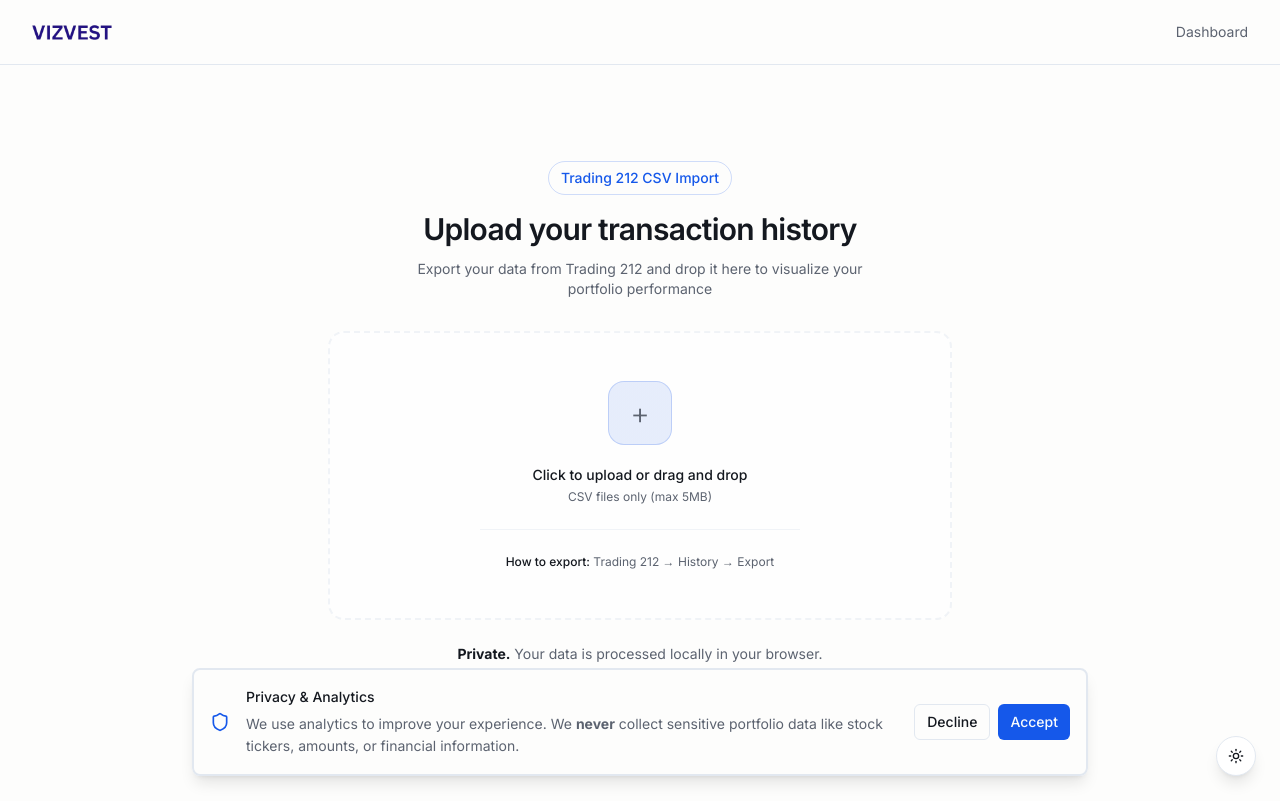
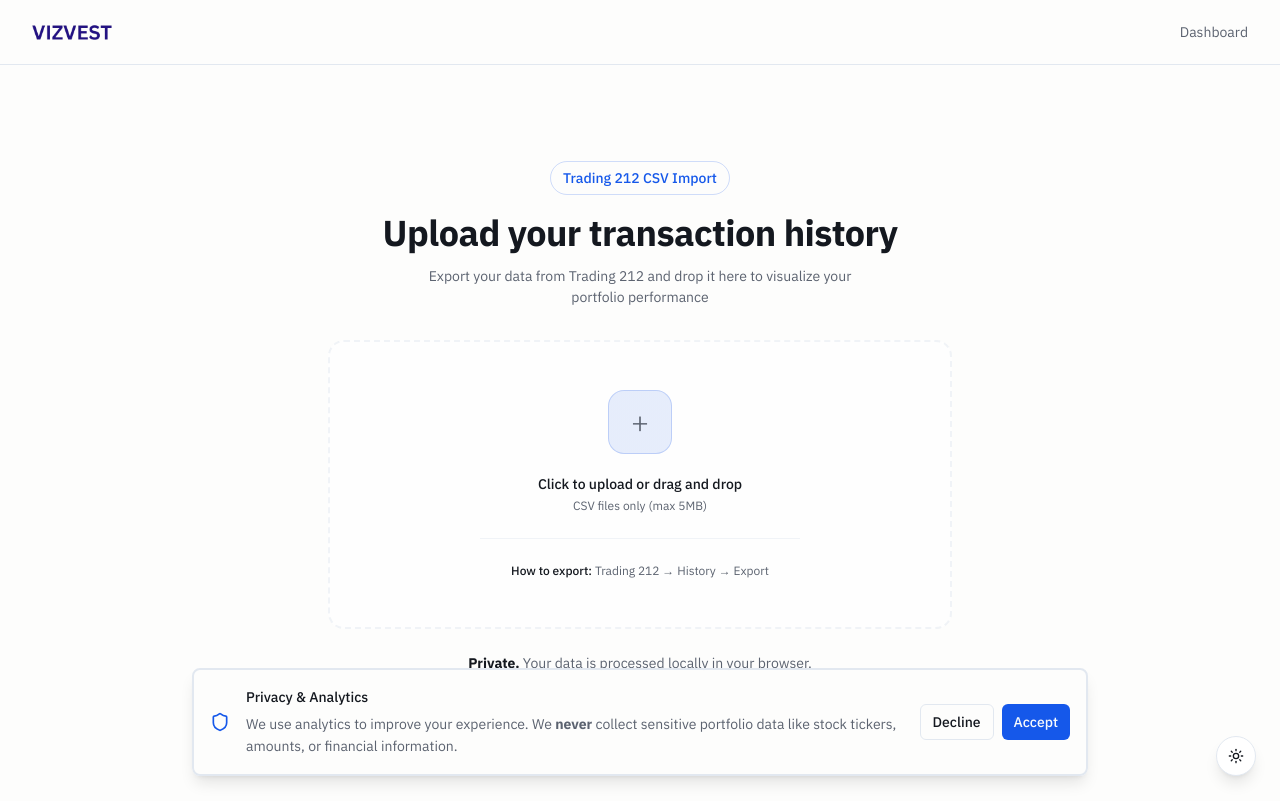
Before and after one commit to dhruvtrip/vizvest-app, a Next.js app: page /dashboard in a window 1280 px wide. Built offline with nearby package versions, Linux system fonts and the light colour scheme.

Commit message:
feat: enhance typography system for financial dashboard with new font styles and sizes

```diff
--- a/app/globals.css
+++ b/app/globals.css
@@ -165,18 +165,222 @@
   background: hsl(var(--muted-foreground) / 0.3);
 }
 
-/* Editorial typography utilities */
+/* ==========================================================================
+   Typography System - Financial Dashboard
+   ========================================================================== */
+
+/* Base typography improvements */
+body {
+  font-feature-settings: "kern" 1, "liga" 1, "calt" 1;
+  -webkit-font-smoothing: antialiased;
+  -moz-osx-font-smoothing: grayscale;
+  text-rendering: optimizeLegibility;
+}
+
+/* --------------------------------------------------------------------------
+   Metric & Data Display
+   -------------------------------------------------------------------------- */
+
 .metric-value {
   font-size: 1.875rem;
-  line-height: 2.25rem;
+  line-height: 1.2;
   font-weight: 700;
   letter-spacing: -0.025em;
+  font-variant-numeric: tabular-nums;
+  font-feature-settings: "tnum" 1, "kern" 1;
+}
+
+.metric-value-lg {
+  font-size: 2.5rem;
+  line-height: 1.1;
+  font-weight: 700;
+  letter-spacing: -0.03em;
+  font-variant-numeric: tabular-nums;
+  font-feature-settings: "tnum" 1, "kern" 1;
 }
 
 .metric-label {
-  font-size: 0.875rem;
-  line-height: 1.25rem;
+  font-size: 0.75rem;
+  line-height: 1.4;
   text-transform: uppercase;
   letter-spacing: 0.05em;
   font-weight: 500;
 }
+
+/* --------------------------------------------------------------------------
+   Tabular & Numeric Figures
+   -------------------------------------------------------------------------- */
+
+.font-tabular {
+  font-variant-numeric: tabular-nums;
+  font-feature-settings: "tnum" 1;
+}
+
+.font-oldstyle {
+  font-variant-numeric: oldstyle-nums;
+  font-feature-settings: "onum" 1;
+}
+
+.font-slashed-zero {
+  font-feature-settings: "zero" 1;
+}
+
+.font-numeric {
+  font-family: var(--font-mono), 'IBM Plex Mono', monospace;
+  font-variant-numeric: tabular-nums;
+  font-feature-settings: "tnum" 1, "zero" 1;
+}
+
+/* --------------------------------------------------------------------------
+   Financial Data Utilities
+   -------------------------------------------------------------------------- */
+
+.ticker {
+  font-weight: 600;
+  letter-spacing: 0.02em;
+  text-transform: uppercase;
+  font-feature-settings: "kern" 1;
+}
+
+.currency {
+  font-variant-numeric: tabular-nums;
+  font-feature-settings: "tnum" 1;
+}
+
+.percentage {
+  font-variant-numeric: tabular-nums;
+  font-feature-settings: "tnum" 1;
+}
+
+.change-positive {
+  color: hsl(var(--success));
+  font-variant-numeric: tabular-nums;
+  font-feature-settings: "tnum" 1;
+}
+
+.change-negative {
+  color: hsl(var(--destructive));
+  font-variant-numeric: tabular-nums;
+  font-feature-settings: "tnum" 1;
+}
+
+.change-neutral {
+  color: hsl(var(--muted-foreground));
+  font-variant-numeric: tabular-nums;
+  font-feature-settings: "tnum" 1;
+}
+
+/* --------------------------------------------------------------------------
+   Heading Utilities
+   -------------------------------------------------------------------------- */
+
+.heading-display {
+  font-size: 3rem;
+  line-height: 1.1;
+  font-weight: 700;
+  letter-spacing: -0.02em;
+}
+
+.heading-1 {
+  font-size: 2.25rem;
+  line-height: 1.2;
+  font-weight: 700;
+  letter-spacing: -0.015em;
+}
+
+.heading-2 {
+  font-size: 1.5rem;
+  line-height: 1.3;
+  font-weight: 600;
+  letter-spacing: -0.01em;
+}
+
+.heading-3 {
+  font-size: 1.25rem;
+  line-height: 1.4;
+  font-weight: 600;
+  letter-spacing: -0.005em;
+}
+
+/* --------------------------------------------------------------------------
+   Label & Caption Utilities
+   -------------------------------------------------------------------------- */
+
+.label-uppercase {
+  font-size: 0.75rem;
+  line-height: 1.4;
+  text-transform: uppercase;
+  letter-spacing: 0.05em;
+  font-weight: 500;
+}
+
+.label-uppercase-sm {
+  font-size: 0.6875rem;
+  line-height: 1.4;
+  text-transform: uppercase;
+  letter-spacing: 0.06em;
+  font-weight: 500;
+}
+
+.caption {
+  font-size: 0.75rem;
+  line-height: 1.5;
+  font-weight: 400;
+  color: hsl(var(--muted-foreground));
+}
+
+/* --------------------------------------------------------------------------
+   Data Table Typography
+   -------------------------------------------------------------------------- */
+
+.table-header {
+  font-size: 0.75rem;
+  line-height: 1.4;
+  text-transform: uppercase;
+  letter-spacing: 0.04em;
+  font-weight: 600;
+  color: hsl(var(--muted-foreground));
+}
+
+.table-cell {
+  font-size: 0.875rem;
+  line-height: 1.5;
+  font-variant-numeric: tabular-nums;
+  font-feature-settings: "tnum" 1;
+}
+
+.table-cell-mono {
+  font-family: var(--font-mono), 'IBM Plex Mono', monospace;
+  font-size: 0.8125rem;
+  line-height: 1.5;
+  font-variant-numeric: tabular-nums;
+  font-feature-settings: "tnum" 1, "zero" 1;
+}
+
+/* --------------------------------------------------------------------------
+   Chart & Visualization Typography
+   -------------------------------------------------------------------------- */
+
+.chart-label {
+  font-size: 0.6875rem;
+  line-height: 1.3;
+  font-weight: 500;
+  letter-spacing: 0.02em;
+  fill: hsl(var(--muted-foreground));
+}
+
+.chart-value {
+  font-size: 0.75rem;
+  line-height: 1.3;
+  font-weight: 600;
+  font-variant-numeric: tabular-nums;
+  font-feature-settings: "tnum" 1;
+}
+
+.chart-axis {
+  font-family: var(--font-mono), 'IBM Plex Mono', monospace;
+  font-size: 0.625rem;
+  line-height: 1.2;
+  font-variant-numeric: tabular-nums;
+  font-feature-settings: "tnum" 1;
+}
--- a/app/layout.tsx
+++ b/app/layout.tsx
@@ -1,5 +1,5 @@
 import type { Metadata } from 'next'
-import { Inter } from 'next/font/google'
+import { IBM_Plex_Sans, IBM_Plex_Mono } from 'next/font/google'
 import './globals.css'
 import { ThemeProvider } from '@/components/theme-provider'
 import { ThemeToggle } from '@/components/theme-toggle'
@@ -8,7 +8,19 @@
 import { SpeedInsights } from '@vercel/speed-insights/next'
 import { Analytics } from '@vercel/analytics/next'
 
-const inter = Inter({ subsets: ['latin'] })
+const ibmPlexSans = IBM_Plex_Sans({
+  subsets: ['latin'],
+  weight: ['300', '400', '500', '600', '700'],
+  variable: '--font-sans',
+  display: 'swap',
+})
+
+const ibmPlexMono = IBM_Plex_Mono({
+  subsets: ['latin'],
+  weight: ['400', '500', '600'],
+  variable: '--font-mono',
+  display: 'swap',
+})
 
 export const metadata: Metadata = {
   title: 'Vizvest - Portfolio Analysis',
@@ -22,7 +34,7 @@
 }) {
   return (
     <html lang="en" suppressHydrationWarning>
-      <body className={inter.className}>
+      <body className={`${ibmPlexSans.variable} ${ibmPlexMono.variable} font-sans`}>
         <PostHogProvider>
           <ThemeProvider
             attribute="class"
--- a/components/features/csv-upload.tsx
+++ b/components/features/csv-upload.tsx
@@ -194,10 +194,10 @@
           <div className="inline-flex items-center gap-2 px-3 py-1.5 rounded-full bg-primary/12 border border-primary/20 text-sm font-medium text-primary mb-4">
             Trading 212 CSV Import
           </div>
-          <h2 className="text-2xl sm:text-3xl font-semibold tracking-tight mb-3">
+          <h2 className="text-h1 mb-3">
             Upload your transaction history
           </h2>
-          <p className="text-sm text-muted-foreground max-w-md mx-auto">
+          <p className="text-body-sm text-muted-foreground max-w-md mx-auto">
             Export your data from Trading 212 and drop it here to visualize your portfolio performance
           </p>
         </motion.div>
--- a/components/features/dividends-dashboard.tsx
+++ b/components/features/dividends-dashboard.tsx
@@ -502,16 +502,16 @@
     >
       <Card className={cn('relative overflow-hidden transition-all duration-300 border-border/50 hover:border-border hover:shadow-lg hover:shadow-primary/5 h-full flex flex-col', borderColor && `border-l-[3px] ${borderColor}`, className)}>
         <CardContent className="p-5 flex flex-col h-full">
-          <p className="text-sm font-medium uppercase tracking-wider text-muted-foreground flex-shrink-0">{label}</p>
-          <p className={cn('text-2xl font-bold tracking-tight text-foreground mt-1 flex-shrink-0', valueClassName)}>
+          <p className="metric-label text-muted-foreground flex-shrink-0">{label}</p>
+          <p className={cn('metric-value text-foreground mt-1 flex-shrink-0', valueClassName)}>
             {rawValue !== undefined && currency ? (
               <AnimatedCurrency amount={rawValue} currency={currency} formatFn={formatCurrency} />
             ) : value}
           </p>
           {subValue ? (
-            <p className="text-sm text-muted-foreground mt-1 flex-shrink-0">{subValue}</p>
+            <p className="text-body-sm text-muted-foreground mt-1 flex-shrink-0">{subValue}</p>
           ) : (
-            <div className="text-sm text-muted-foreground mt-1 flex-shrink-0 h-[20px]">&nbsp;</div>
+            <div className="text-body-sm text-muted-foreground mt-1 flex-shrink-0 h-[20px]">&nbsp;</div>
           )}
         </CardContent>
       </Card>
@@ -689,8 +689,8 @@
     <div className={cn('container mx-auto px-6 py-6 space-y-8', className)}>
       {/* Header */}
       <div>
-        <h1 className="text-2xl font-bold text-foreground">Dividend Income Dashboard</h1>
-        <p className="text-sm text-muted-foreground mt-1">
+        <h1 className="text-h2 text-foreground">Dividend Income Dashboard</h1>
+        <p className="text-body-sm text-muted-foreground mt-1">
           Comprehensive view of all dividend income across your portfolio
         </p>
       </div>
--- a/components/features/portfolio-metrics.tsx
+++ b/components/features/portfolio-metrics.tsx
@@ -174,15 +174,15 @@
         `border-l-[3px] ${metric.borderColor}`
       )}>
         <CardContent className="relative z-10 p-5">
-          <p className="text-sm font-medium uppercase tracking-wider text-muted-foreground mb-2">{metric.label}</p>
+          <p className="metric-label text-muted-foreground mb-2">{metric.label}</p>
           <p className={cn(
-            'text-2xl font-bold tracking-tight',
+            'metric-value',
             metric.valueColor || 'text-foreground'
           )}>
             <AnimatedCurrency amount={metric.rawValue} currency={metric.currency} formatFn={formatCurrency} />
           </p>
           {metric.subValue && (
-            <p className="text-sm text-muted-foreground mt-1">{metric.subValue}</p>
+            <p className="text-body-sm text-muted-foreground mt-1">{metric.subValue}</p>
           )}
         </CardContent>
       </Card>
@@ -256,8 +256,8 @@
   return (
     <div className={cn('space-y-4', className)}>
       <div>
-        <h1 className="text-2xl font-bold text-foreground">Portfolio Overview</h1>
-        <p className="text-sm text-muted-foreground mt-1">
+        <h1 className="text-h2 text-foreground">Portfolio Overview</h1>
+        <p className="text-body-sm text-muted-foreground mt-1">
           Your portfolio overview in the above timeframe
         </p>
       </div>
--- a/tailwind.config.ts
+++ b/tailwind.config.ts
@@ -17,6 +17,22 @@
   		}
   	},
   	extend: {
+  		fontFamily: {
+  			sans: ['var(--font-sans)', 'IBM Plex Sans', 'system-ui', 'sans-serif'],
+  			mono: ['var(--font-mono)', 'IBM Plex Mono', 'Menlo', 'monospace'],
+  		},
+  		fontSize: {
+  			'display': ['3rem', { lineHeight: '1.1', letterSpacing: '-0.02em', fontWeight: '700' }],
+  			'h1': ['2.25rem', { lineHeight: '1.2', letterSpacing: '-0.015em', fontWeight: '700' }],
+  			'h2': ['1.5rem', { lineHeight: '1.3', letterSpacing: '-0.01em', fontWeight: '600' }],
+  			'h3': ['1.25rem', { lineHeight: '1.4', letterSpacing: '-0.005em', fontWeight: '600' }],
+  			'body': ['1rem', { lineHeight: '1.5', fontWeight: '400' }],
+  			'body-sm': ['0.875rem', { lineHeight: '1.5', fontWeight: '400' }],
+  			'label': ['0.75rem', { lineHeight: '1.4', letterSpacing: '0.05em', fontWeight: '500' }],
+  			'label-sm': ['0.6875rem', { lineHeight: '1.4', letterSpacing: '0.06em', fontWeight: '500' }],
+  			'metric': ['1.875rem', { lineHeight: '1.2', letterSpacing: '-0.025em', fontWeight: '700' }],
+  			'metric-lg': ['2.5rem', { lineHeight: '1.1', letterSpacing: '-0.03em', fontWeight: '700' }],
+  		},
   		colors: {
   			border: 'hsl(var(--border))',
   			input: 'hsl(var(--input))',
```
Also changed, not shown: components/features/portfolio-overview.tsx (+22 -22 lines), components/features/stock-detail.tsx (+16 -16 lines), components/features/trading-activity-dashboard.tsx (+6 -6 lines).
